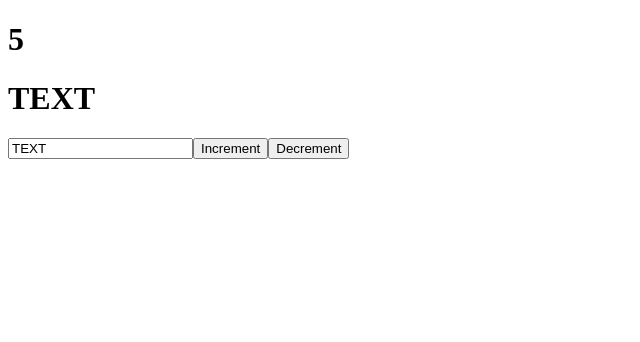
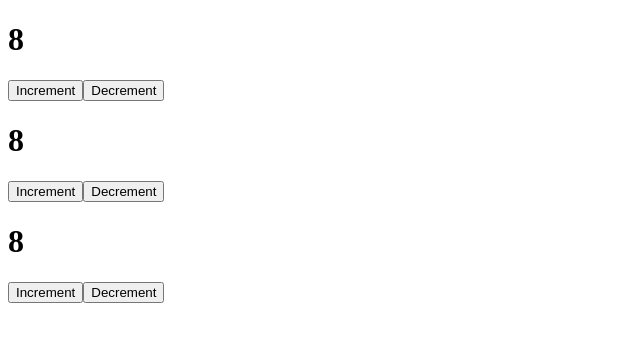
Before and after one commit to Kai120789/react_video, a React (Create React App) app: page / in a window 1280 px wide. Shown: the top 342 px of the page, without its empty margins (0-640 px from the left). Built offline with nearby package versions, Linux system fonts and the light colour scheme; the HTML template or start-up script is replaced by a standard one.

Commit message:
feat: component Counter

```diff
--- a/src/App.js
+++ b/src/App.js
@@ -1,29 +1,14 @@
 import React, {useState} from "react";
+import Counter from "./components/Counter";
 
 function App() {
-  const [likes, setLikes] = useState(5)
   const [value, setValue] = useState('TEXT')
-
-  function increment() {
-    setLikes(likes + 1)
-  }
-
-  function decrement() {
-    setLikes(likes - 1)
-  }
 
   return (
     <div className="App">
-      <h1>{likes}</h1>
-      <h1>{value}</h1>
-      <input
-        type="text"
-        value ={value}
-        onChange={Event => setValue(Event.target.value)}
-      />
-      <button onClick={increment}>Increment</button>
-      <button onClick={decrement}>Decrement</button>
-
+      <Counter/>
+      <Counter/>
+      <Counter/>
     </div>
   );
 }
--- /dev/null
+++ b/src/components/Counter.jsx
@@ -0,0 +1,23 @@
+import React, {useState} from 'react';
+
+const Counter = function() {
+    const [count, setCount] = useState(8)
+
+    function increment() {
+        setCount(count + 1)
+      }
+
+      function decrement() {
+        setCount(count - 1)
+      }
+
+    return (
+        <div>
+            <h1>{count}</h1>
+            <button onClick={increment}>Increment</button>
+            <button onClick={decrement}>Decrement</button>
+        </div>
+    )
+}
+
+export default Counter;
```
